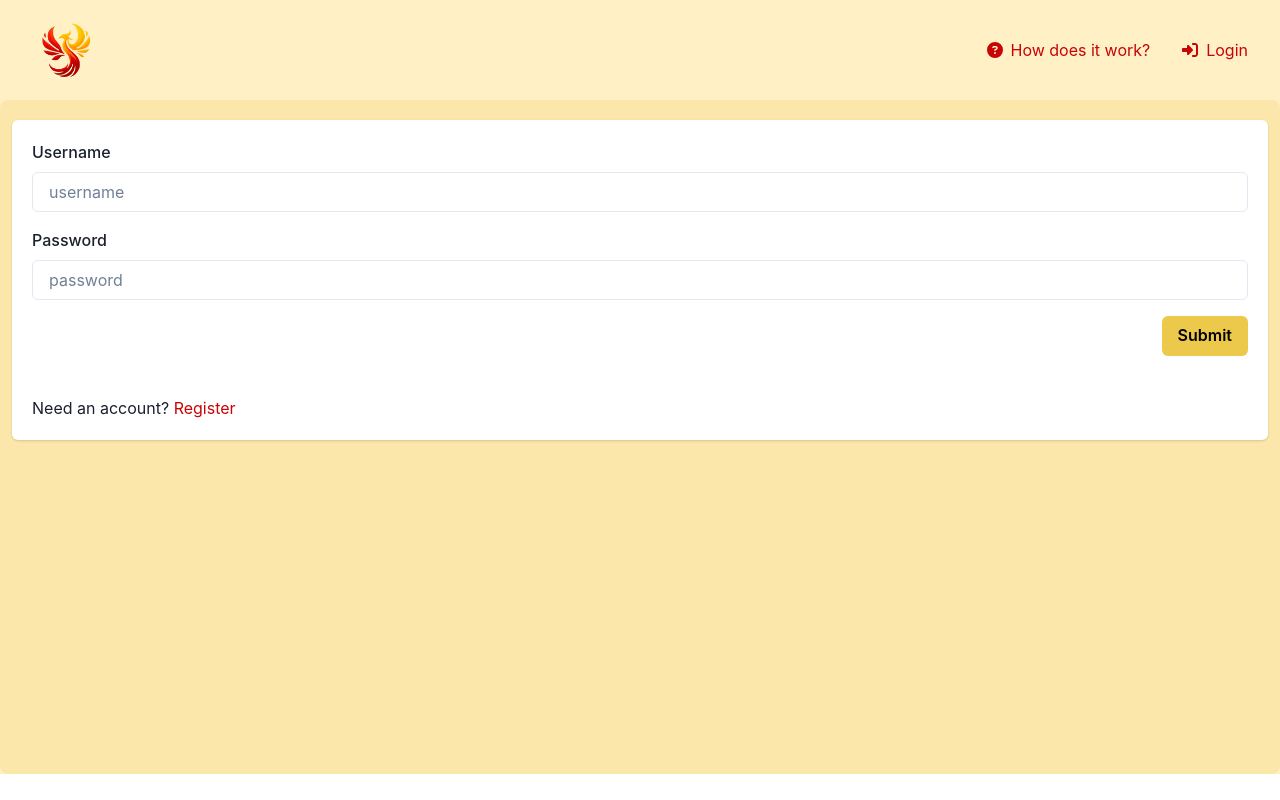
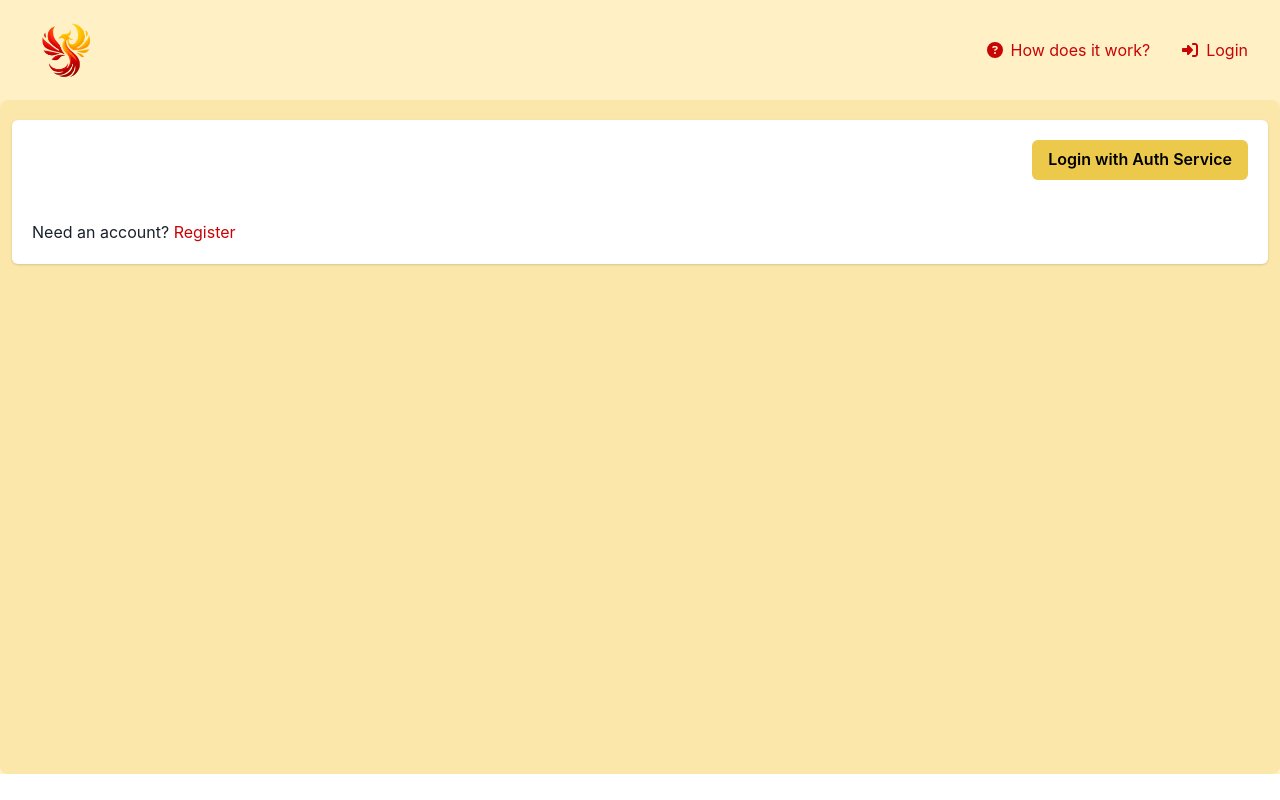
Before and after one commit to Jerome-Baille/job-visualiser-V2, a React (Vite) app: page / in a window 1280 px wide. Built offline with nearby package versions, Linux system fonts and the light colour scheme.

Commit message:
Add authentication callback components and update routing for login and registration flows

```diff
--- a/src/App.tsx
+++ b/src/App.tsx
@@ -7,6 +7,9 @@ import Dashboard from './Dashboard/Dashboard';
 import Layout from './components/Layout';
 import Loader from './components/Loader';
 import Page404 from './components/Page404';
+import AfterLogin from './Auth/AfterLogin';
+import AfterRegister from './Auth/AfterRegister';
+import Auth from './Auth/Auth';
 
 // Lazy imports
 const Create = lazy(() => import('./Create/Create'));
@@ -21,7 +24,12 @@ import './App.css';
 function App() {
   return (
     <Routes>
-      <Route element={<Layout />} path='/'>
+      {/* Auth callback routes at root level */}
+      <Route path="/auth/after-login" element={<AfterLogin />} />
+      <Route path="/auth/after-register" element={<AfterRegister />} />
+
+      {/* Main app routes under Layout */}
+      <Route element={<Layout />}>
         <Route index element={<Navigate to="/dashboard" />} />
         <Route path="Create" element={<Suspense fallback={<Loader />}><Create /></Suspense>} />
         <Route path="Dashboard" element={<Dashboard />} />
@@ -30,6 +38,7 @@ function App() {
         <Route path="Profile" element={<Suspense fallback={<Loader />}><Profile /></Suspense>} />
         <Route path="How-to-use" element={<Suspense fallback={<Loader />}><HowToUse /></Suspense>} />
         <Route path="/job/:id" element={<Suspense fallback={<Loader />}><Detail /></Suspense>} />
+        <Route path="auth" element={<Auth />} />
         <Route path="*" element={<Page404 />} />
       </Route>
     </Routes>
--- /dev/null
+++ b/src/Auth/AfterLogin.tsx
@@ -0,0 +1,43 @@
+import { useEffect } from 'react';
+import { useNavigate } from 'react-router-dom';
+import { useDispatch } from 'react-redux';
+import axios from 'axios';
+import { setUserAuthenticated } from '../redux/actions/authActions';
+import { showToast } from '../services/toastService';
+import { showLoader, hideLoader } from '../redux/reducers/loadingSlice';
+
+const AfterLogin = () => {
+    const navigate = useNavigate();
+    const dispatch = useDispatch();
+
+    useEffect(() => {
+        const verifyAuth = async () => {
+            dispatch(showLoader());
+            try {
+                const response = await axios.get('https://auth.jerome-baille.fr/api/auth/verify', {
+                    withCredentials: true
+                });
+
+                if (response.data.status === 'success' && response.data.userId) {
+                    dispatch(setUserAuthenticated(true));
+                    showToast({ type: 'success', message: 'Successfully logged in!' });
+                    navigate('/');
+                } else {
+                    throw new Error('Authentication verification failed');
+                }
+            } catch (error) {
+                dispatch(setUserAuthenticated(false));
+                showToast({ type: 'error', message: 'Authentication failed. Please try again.' });
+                navigate('/auth');
+            } finally {
+                dispatch(hideLoader());
+            }
+        };
+
+        verifyAuth();
+    }, [dispatch, navigate]);
+
+    return null;
+};
+
+export default AfterLogin;
--- /dev/null
+++ b/src/Auth/AfterRegister.tsx
@@ -0,0 +1,46 @@
+import { useEffect } from 'react';
+import { useNavigate } from 'react-router-dom';
+import axios from 'axios';
+import { showToast } from '../services/toastService';
+import { useDispatch } from 'react-redux';
+import { showLoader, hideLoader } from '../redux/reducers/loadingSlice';
+
+const AfterRegister = () => {
+    const navigate = useNavigate();
+    const dispatch = useDispatch();
+
+    useEffect(() => {
+        const verifyRegistration = async () => {
+            dispatch(showLoader());
+            try {
+                const response = await axios.get('https://auth.jerome-baille.fr/api/auth/verify', {
+                    withCredentials: true
+                });
+
+                if (response.data.status === 'success' && response.data.userId) {
+                    showToast({
+                        type: 'success',
+                        message: 'Registration successful! You can now log in.'
+                    });
+                    navigate('/auth');
+                } else {
+                    throw new Error('Registration verification failed');
+                }
+            } catch (error) {
+                showToast({
+                    type: 'error',
+                    message: 'Registration verification failed. Please try again.'
+                });
+                navigate('/auth');
+            } finally {
+                dispatch(hideLoader());
+            }
+        };
+
+        verifyRegistration();
+    }, [dispatch, navigate]);
+
+    return null;
+};
+
+export default AfterRegister;
--- a/src/Auth/LoginForm.tsx
+++ b/src/Auth/LoginForm.tsx
@@ -1,99 +1,28 @@
 import { useDispatch } from 'react-redux';
-import { useNavigate } from 'react-router-dom';
-import { setUserAuthenticated } from '../redux/actions/authActions';
-
-// Services
 import { login } from "../services/authService";
-import { showToast } from '../services/toastService';
-
-import { hideLoader, showLoader } from '../redux/reducers/loadingSlice';
-import { userValidationSchema } from '../helpers/formValidationSchema';
-
-// Styles
-import './AuthStyle.css';
-import { UserData } from '../interfaces';
-import { Button, FormControl, FormLabel, Input, VStack } from '@chakra-ui/react';
-import { ErrorMessage, Field, FieldProps, Form, Formik } from 'formik';
+import { showLoader, hideLoader } from '../redux/reducers/loadingSlice';
+import { Button, VStack } from '@chakra-ui/react';
 
 export const LoginForm = () => {
     const dispatch = useDispatch();
-    const navigate = useNavigate();
 
-    const initialValues: UserData = {
-        username: '',
-        email: '',
-        password: '',
-    };
-
-    const handleLogin = async (values: UserData) => {
-        const { username, password } = values;
-
-        const showError = (message: string) => {
-            console.error(message);
-            dispatch(setUserAuthenticated(false));
+    const handleLogin = async () => {
+        dispatch(showLoader());
+        try {
+            await login();
+        } catch (error) {
             dispatch(hideLoader());
-            showToast({ type: 'error', message });
-        };
-
-        const showSuccess = () => {
-            dispatch(setUserAuthenticated(true));
-            dispatch(hideLoader());
-            showToast({ type: 'success', message: `Welcome back, ${username}!` });
-            navigate('/');
-        };
-
-        dispatch(showLoader());
-
-        try {
-            await login(username, password);
-            showSuccess();
-        } catch (error: unknown) {
-            showError(error instanceof Error ? error.message : 'An unknown error occurred');
         }
     };
 
-
     return (
-        <Formik
-            initialValues={initialValues}
-            validationSchema={userValidationSchema}
-            onSubmit={(values, actions) => {
-                handleLogin(values);
-                actions.setSubmitting(false);
-            }}
-        >
-            {({ isSubmitting }) => (
-                <Form>
         <VStack spacing={4} align="flex-end">
-                        <Field name="username">
-                            {({ field, form }: FieldProps) => (
-                                <FormControl isInvalid={!!(form.errors.username && form.touched.username)}>
-                                    <FormLabel htmlFor="username">Username</FormLabel>
-                                    <Input {...field} id="username" placeholder="username" />
-                                    <ErrorMessage name="username" />
-                                </FormControl>
-                            )}
-                        </Field>
-                        <Field name="password">
-                            {({ field, form }: FieldProps) => (
-                                <FormControl isInvalid={!!(form.errors.password && form.touched.password)}>
-                                    <FormLabel htmlFor="password">Password</FormLabel>
-                                    <Input {...field} id="password" placeholder="password" type="password" />
-                                    <ErrorMessage name="password" />
-                                </FormControl>
-                            )}
-                        </Field>
             <Button
                 colorScheme="yellow"
-                            isLoading={isSubmitting}
-                            type="submit"
+                onClick={handleLogin}
             >
-                            Submit
+                Login with Auth Service
             </Button>
         </VStack>
-                </Form>
-            )}
-
-        </Formik>
     );
 }
--- a/src/Auth/RegisterForm.tsx
+++ b/src/Auth/RegisterForm.tsx
@@ -1,20 +1,12 @@
 // Libraries
 import { useDispatch } from 'react-redux';
-import { Button, FormControl, FormLabel, Input, VStack } from '@chakra-ui/react';
-import { ErrorMessage, Field, FieldProps, Form, Formik } from 'formik';
-
-// Interfaces
-import { UserData } from '../interfaces';
+import { Button, VStack } from '@chakra-ui/react';
 
 // Services
 import { register } from "../services/authService";
-import { showToast } from '../services/toastService';
 
 // Redux actions
 import { hideLoader, showLoader } from '../redux/reducers/loadingSlice';
-
-// Helpers
-import { userValidationSchema } from '../helpers/formValidationSchema';
 
 // Styles
 import './AuthStyle.css';
@@ -22,88 +14,23 @@ import './AuthStyle.css';
 export const RegisterForm = () => {
     const dispatch = useDispatch();
 
-    const initialValues: UserData = {
-        username: '',
-        email: '',
-        password: '',
-        confirmPassword: '',
-    };
-
-    // Handle form submission
-    const handleRegister = async (values: UserData) => {
-        const { username, password } = values;
-
-        const showError = (error: unknown) => {
-            console.error(error);
+    const handleRegister = async () => {
+        dispatch(showLoader());
+        try {
+            await register();
+        } catch (error) {
             dispatch(hideLoader());
-            showToast({ type: 'error', message: 'An error occurred during registration.' });
-        };
-
-        const showSuccess = () => {
-            dispatch(hideLoader());
-            showToast({ type: 'success', message: `Account created for ${username}. Please login.` });
-        };
-
-        dispatch(showLoader());
-
-        try {
-            await register(username, password);
-            showSuccess();
-        } catch (error) {
-            showError(error);
         }
     };
 
     return (
-        <Formik
-            initialValues={initialValues}
-            validationSchema={userValidationSchema}
-            onSubmit={(values, actions) => {
-                handleRegister(values);
-                actions.setSubmitting(false);
-            }}
-        >
-            {({ isSubmitting }) => (
-                <Form>
         <VStack spacing={4} align="flex-end">
-                        <Field name="username">
-                            {({ field, form }: FieldProps) => (
-                                <FormControl isInvalid={!!(form.errors.username && form.touched.username)}>
-                                    <FormLabel htmlFor="username">Username</FormLabel>
-                                    <Input {...field} id="username" placeholder="username" />
-                                    <ErrorMessage name="username" />
-                                </FormControl>
-                            )}
-                        </Field>
-                        <Field name="password">
-                            {({ field, form }: FieldProps) => (
-                                <FormControl isInvalid={!!(form.errors.password && form.touched.password)}>
-                                    <FormLabel htmlFor="password">Password</FormLabel>
-                                    <Input {...field} id="password" placeholder="password" type="password" />
-                                    <ErrorMessage name="password" />
-                                </FormControl>
-                            )}
-                        </Field>
-                        <Field name="confirmPassword">
-                            {({ field, form }: FieldProps) => (
-                                <FormControl isInvalid={!!(form.errors.confirmPassword && form.touched.confirmPassword)}>
-                                    <FormLabel htmlFor="confirmPassword">Confirm Password</FormLabel>
-                                    <Input {...field} id="confirmPassword" placeholder="confirmPassword" type="password" />
-                                    <ErrorMessage name="confirmPassword" />
-                                </FormControl>
-                            )}
-                        </Field>
             <Button
                 colorScheme="yellow"
-                            isLoading={isSubmitting}
-                            type="submit"
+                onClick={handleRegister}
             >
-                            Submit
+                Register with Auth Service
             </Button>
         </VStack>
-                </Form>
-            )}
-
-        </Formik>
     );
 }
```
Also changed, not shown: src/services/authService.ts (+15 -9 lines). Lines whose indentation alone changed are shown as unchanged.
